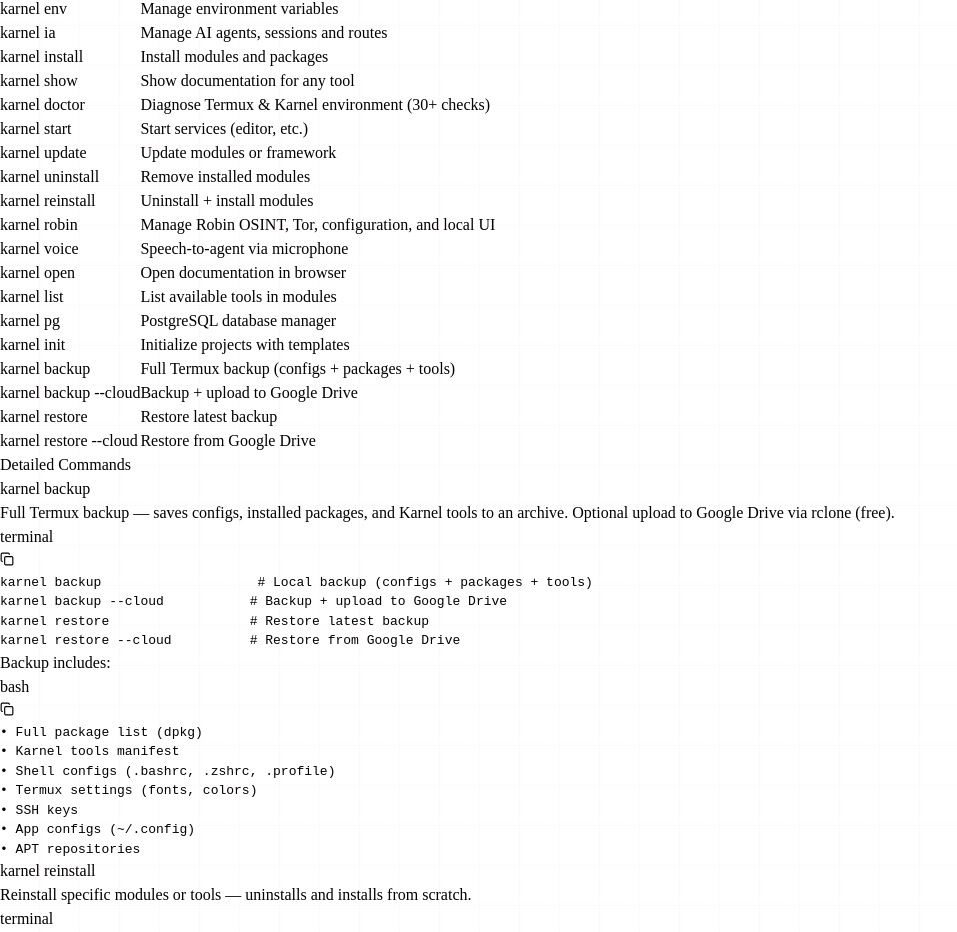
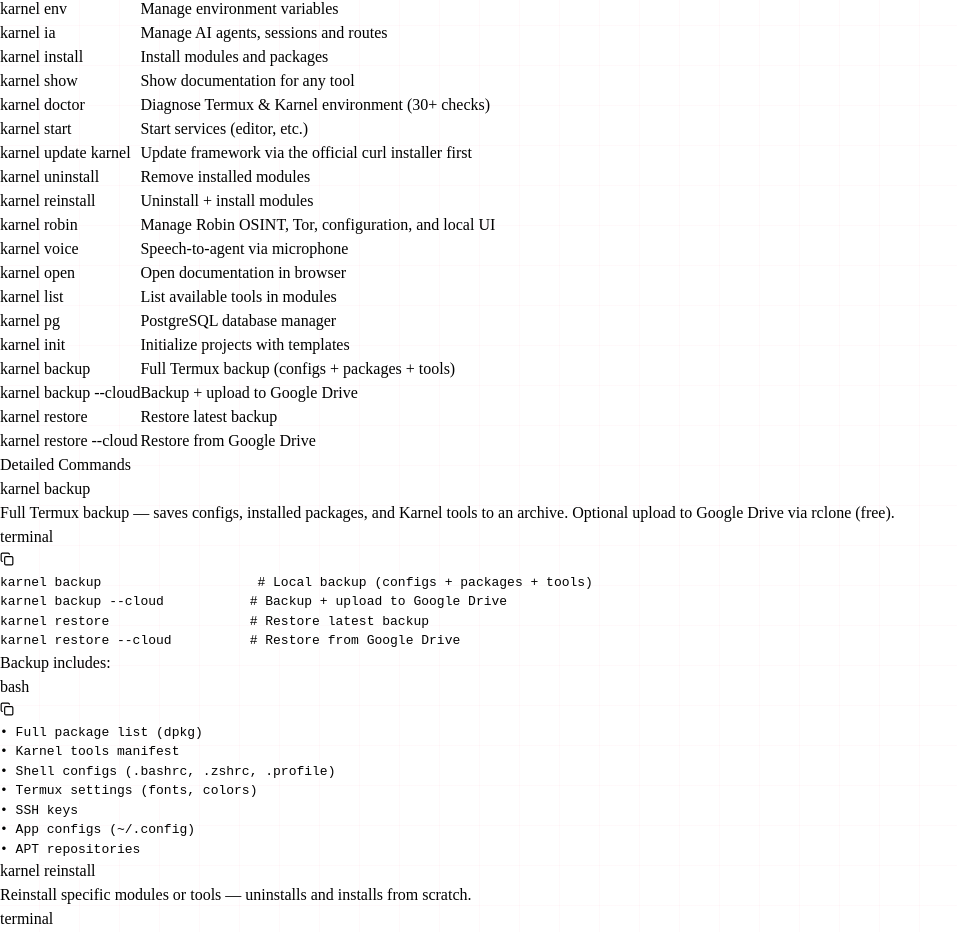
Before and after one commit to israelmarques1024-dotcom/karnel-termux-site, a React (Vite) app in the folder client/: page /karnel in a window 1280 px wide. Shown: the part 4934-5866 px from the top of the page, without its empty margins (0-957 px from the left). Built offline with nearby package versions, Linux system fonts and the light colour scheme.

Commit message:
docs: document curl-first framework updates

```diff
--- a/client/src/pages/KarnelDocs.tsx
+++ b/client/src/pages/KarnelDocs.tsx
@@ -93,7 +93,10 @@
     desc: "Diagnose Termux & Karnel environment (30+ checks)",
   },
   { cmd: "karnel start", desc: "Start services (editor, etc.)" },
-  { cmd: "karnel update", desc: "Update modules or framework" },
+  {
+    cmd: "karnel update karnel",
+    desc: "Update framework via the official curl installer first",
+  },
   { cmd: "karnel uninstall", desc: "Remove installed modules" },
   { cmd: "karnel reinstall", desc: "Uninstall + install modules" },
   {
```
Also changed, not shown: 1 other file (tests, documents, lock files or other folders).
